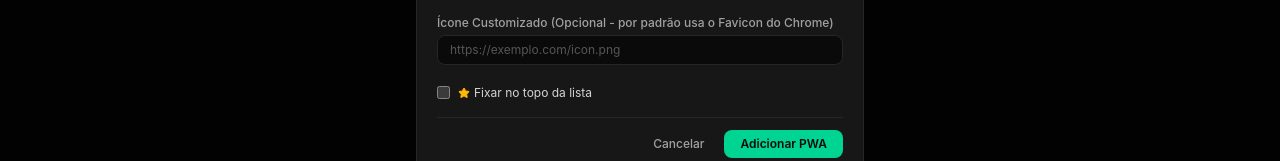
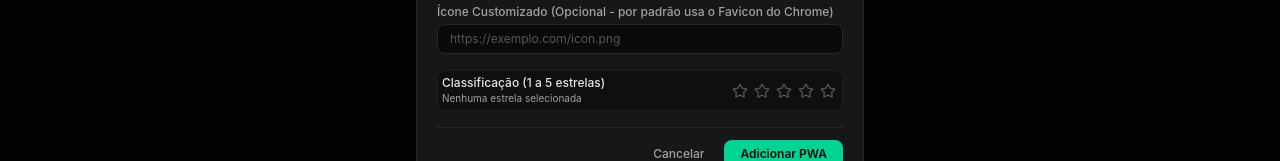
Before and after one commit to pinguelanarosca/HubPWA, a React (Vite) app: page / in a window 1280 px wide. Both pictures are taken after a click on the button "Cadastrar PWA manualmente". Shown: the part 615-776 px from the top of the page. Built offline with nearby package versions, Linux system fonts and the light colour scheme; no server answers.

Commit message:
feat: add 5-star rating system for PWAs
Replace boolean pinning with a 1-5 star rating system to allow better organization and prioritization of PWAs. Updated sorting logic and UI components to reflect new rating values.

```diff
--- a/src/App.tsx
+++ b/src/App.tsx
@@ -117,6 +117,10 @@ export default function App() {
         if (matches.length > 0) {
           // Consolidate metadata across all matched previous installations
           const isAnyPinned = matches.some((m) => m.pinned) || Boolean(scanned.pinned);
+          const maxRating = Math.max(
+            typeof scanned.rating === 'number' ? scanned.rating : 0,
+            ...matches.map((m) => (typeof m.rating === 'number' ? m.rating : (m.pinned ? 5 : 0)))
+          );
 
           // Combine aliases
           const allAliases = new Set<string>(scanned.aliases || []);
@@ -149,7 +153,8 @@ export default function App() {
 
           return {
             ...scanned,
-            pinned: isAnyPinned,
+            pinned: isAnyPinned || maxRating > 0,
+            rating: maxRating,
             aliases: Array.from(allAliases).filter(Boolean),
             notes: noteList.join(' | '),
             lastAccessedDate: latestDate,
@@ -370,10 +375,36 @@ export default function App() {
     );
   }, []);
 
-  // Toggle pin
+  // Set rating (0 to 5 stars)
+  const handleSetRating = useCallback((item: PWAItem, newRating: number) => {
+    setItems((prev) =>
+      prev.map((it) =>
+        it.id === item.id
+          ? {
+              ...it,
+              rating: newRating,
+              pinned: newRating > 0,
+            }
+          : it
+      )
+    );
+  }, []);
+
+  // Toggle pin / rating (toggles between 5 stars and 0)
   const handleTogglePin = useCallback((item: PWAItem) => {
     setItems((prev) =>
-      prev.map((it) => (it.id === item.id ? { ...it, pinned: !it.pinned } : it))
+      prev.map((it) => {
+        if (it.id === item.id) {
+          const currentRating = typeof it.rating === 'number' ? it.rating : (it.pinned ? 5 : 0);
+          const nextRating = currentRating > 0 ? 0 : 5;
+          return {
+            ...it,
+            pinned: nextRating > 0,
+            rating: nextRating,
+          };
+        }
+        return it;
+      })
     );
   }, []);
 
@@ -396,6 +427,7 @@ export default function App() {
       );
     } else {
       // Add
+      const initialRating = typeof data.rating === 'number' ? data.rating : (data.pinned ? 5 : 0);
       const newItem: PWAItem = {
         id: `pwa_${Date.now()}_${Math.random().toString(36).substring(2, 7)}`,
         name: data.name,
@@ -403,7 +435,8 @@ export default function App() {
         category: data.category,
         notes: data.notes,
         icon: finalIcon,
-        pinned: Boolean(data.pinned),
+        pinned: initialRating > 0,
+        rating: initialRating,
         lastAccessedDate: null,
         accessCount: 0,
         createdAt: new Date().toISOString(),
@@ -601,6 +634,7 @@ export default function App() {
                   onToggleStatus={handleToggleStatus}
                   onUpdateNote={handleUpdateNote}
                   onTogglePin={handleTogglePin}
+                  onSetRating={handleSetRating}
                   onEdit={(item) => {
                     setEditingItem(item);
                     setIsAddEditOpen(true);
@@ -617,6 +651,7 @@ export default function App() {
                   onToggleStatus={handleToggleStatus}
                   onUpdateNote={handleUpdateNote}
                   onTogglePin={handleTogglePin}
+                  onSetRating={handleSetRating}
                   onEdit={(item) => {
                     setEditingItem(item);
                     setIsAddEditOpen(true);
@@ -633,6 +668,7 @@ export default function App() {
                   onToggleStatus={handleToggleStatus}
                   onUpdateNote={handleUpdateNote}
                   onTogglePin={handleTogglePin}
+                  onSetRating={handleSetRating}
                   onEdit={(item) => {
                     setEditingItem(item);
                     setIsAddEditOpen(true);
--- a/src/components/AddEditPWAModal.tsx
+++ b/src/components/AddEditPWAModal.tsx
@@ -2,6 +2,7 @@ import React, { useState, useEffect } from 'react';
 import { X, Globe, Star, RotateCw } from 'lucide-react';
 import { PWAItem } from '../types/pwa';
 import { PWAIcon } from './PWAIcon';
+import { StarRating } from './StarRating';
 import { getCleanDomain, resolveFaviconAtInsertion } from '../utils/pwaLogic';
 
 interface AddEditPWAModalProps {
@@ -27,6 +28,7 @@ export const AddEditPWAModal: React.FC<AddEditPWAModalProps> = ({
   const [profileDirectory, setProfileDirectory] = useState('');
   const [aliasesText, setAliasesText] = useState('');
   const [pinned, setPinned] = useState(false);
+  const [rating, setRating] = useState(0);
   const [error, setError] = useState('');
 
   useEffect(() => {
@@ -40,7 +42,9 @@ export const AddEditPWAModal: React.FC<AddEditPWAModalProps> = ({
       setCustomIcon(isAutoFavicon ? '' : (editingItem.icon || ''));
       setProfileDirectory(editingItem.profileDirectory || '');
       setAliasesText(Array.isArray(editingItem.aliases) ? editingItem.aliases.join(', ') : '');
-      setPinned(Boolean(editingItem.pinned));
+      const initialRating = typeof editingItem.rating === 'number' ? editingItem.rating : (editingItem.pinned ? 5 : 0);
+      setRating(initialRating);
+      setPinned(initialRating > 0);
       setError('');
     } else {
       setName('');
@@ -50,6 +54,7 @@ export const AddEditPWAModal: React.FC<AddEditPWAModalProps> = ({
       setCustomIcon('');
       setProfileDirectory('');
       setAliasesText('');
+      setRating(0);
       setPinned(false);
       setError('');
     }
@@ -103,7 +108,8 @@ export const AddEditPWAModal: React.FC<AddEditPWAModalProps> = ({
       icon: customIcon.trim() || resolveFaviconAtInsertion(finalUrl),
       profileDirectory: profileDirectory.trim() || undefined,
       aliases: parsedAliases.length > 0 ? parsedAliases : undefined,
-      pinned,
+      pinned: rating > 0 || pinned,
+      rating,
     });
     onClose();
   };
@@ -304,19 +310,26 @@ export const AddEditPWAModal: React.FC<AddEditPWAModalProps> = ({
             />
           </div>
 
-          {/* Pin option */}
-          <div className="flex items-center gap-2 pt-1">
-            <input
-              id="pwa-pinned"
-              type="checkbox"
-              checked={pinned}
-              onChange={(e) => setPinned(e.target.checked)}
-              className="rounded bg-neutral-950 border-neutral-800 text-emerald-500 focus:ring-0 cursor-pointer"
+          {/* 1 to 5 Stars Classification */}
+          <div className="flex items-center justify-between pt-1 pb-1 px-1 rounded-lg bg-neutral-950/60 border border-neutral-800/60 p-2">
+            <div>
+              <label className="text-xs font-medium text-neutral-200 block">
+                Classificação (1 a 5 estrelas)
+              </label>
+              <p className="text-[10px] text-neutral-400">
+                {rating > 0
+                  ? `${rating} estrela${rating > 1 ? 's' : ''} (fixada com prioridade)`
+                  : 'Nenhuma estrela selecionada'}
+              </p>
+            </div>
+            <StarRating
+              rating={rating}
+              onChange={(newRating) => {
+                setRating(newRating);
+                setPinned(newRating > 0);
+              }}
+              size="md"
             />
-            <label htmlFor="pwa-pinned" className="text-xs text-neutral-300 flex items-center gap-1 cursor-pointer">
-              <Star className="w-3 h-3 text-amber-400 fill-amber-400" />
-              <span>Fixar no topo da lista</span>
-            </label>
           </div>
 
           {/* Form Actions */}
--- a/src/components/CompactTableView.tsx
+++ b/src/components/CompactTableView.tsx
@@ -1,9 +1,10 @@
 import React from 'react';
-import { ExternalLink, Star, Trash2, Edit2, User } from 'lucide-react';
+import { ExternalLink, Trash2, Edit2, User } from 'lucide-react';
 import { PWAItem } from '../types/pwa';
 import { PWAIcon } from './PWAIcon';
 import { StatusIndicator } from './StatusIndicator';
 import { InlineNoteInput } from './InlineNoteInput';
+import { StarRating } from './StarRating';
 import { getCleanDomain } from '../utils/pwaLogic';
 
 interface CompactTableViewProps {
@@ -13,6 +14,7 @@ interface CompactTableViewProps {
   onToggleStatus: (item: PWAItem) => void;
   onUpdateNote: (item: PWAItem, newNote: string) => void;
   onTogglePin: (item: PWAItem) => void;
+  onSetRating?: (item: PWAItem, rating: number) => void;
   onEdit: (item: PWAItem) => void;
   onDelete: (id: string) => void;
 }
@@ -24,6 +26,7 @@ export const CompactTableView: React.FC<CompactTableViewProps> = ({
   onToggleStatus,
   onUpdateNote,
   onTogglePin,
+  onSetRating,
   onEdit,
   onDelete,
 }) => {
@@ -41,38 +44,30 @@ export const CompactTableView: React.FC<CompactTableViewProps> = ({
       <table className="w-full text-left text-xs border-collapse">
         <thead>
           <tr className="border-b border-neutral-800 bg-neutral-900/60 text-neutral-400 font-medium select-none text-[11px]">
-            <th className="py-2 px-3 w-10 text-center">Fixar</th>
+            <th className="py-2 px-3 w-32 text-left">Classificação</th>
             <th className="py-2 px-3 w-36">Status Hoje</th>
             <th className="py-2 px-3 min-w-[220px]">PWA & Domínio</th>
-            <th className="py-2 px-3 min-w-[280px]">Anotações (Clique para editar)</th>
+            <th className="py-2 px-3 min-w-[260px]">Anotações (Clique para editar)</th>
+            <th className="py-2 px-3 w-20 text-right">Ações</th>
           </tr>
         </thead>
         <tbody className="divide-y divide-neutral-900/80">
           {items.map((item) => {
             const domain = getCleanDomain(item.url);
+            const currentRating = typeof item.rating === 'number' ? item.rating : (item.pinned ? 5 : 0);
 
             return (
               <tr
                 key={item.id}
                 className="group hover:bg-neutral-900/50 transition-colors h-9"
               >
-                {/* Pin Button */}
-                <td className="py-1 px-3 text-center">
-                  <button
-                    type="button"
-                    onClick={() => onTogglePin(item)}
-                    title={item.pinned ? 'Desafixar PWA' : 'Fixar no topo'}
-                    aria-label={item.pinned ? 'Desafixar PWA' : 'Fixar no topo'}
-                    className={`p-1 rounded cursor-pointer transition-colors ${
-                      item.pinned
-                        ? 'text-amber-400 hover:text-amber-300'
-                        : 'text-neutral-400 hover:text-neutral-300 opacity-20 group-hover:opacity-100'
-                    }`}
-                  >
-                    <Star
-                      className={`w-3.5 h-3.5 ${item.pinned ? 'fill-amber-400' : ''}`}
-                    />
-                  </button>
+                {/* 1 to 5 Star Rating */}
+                <td className="py-1 px-3 whitespace-nowrap">
+                  <StarRating
+                    rating={currentRating}
+                    onChange={(newRating) => (onSetRating ? onSetRating(item, newRating) : onTogglePin(item))}
+                    size="sm"
+                  />
                 </td>
 
                 {/* Status Indicator (Verde / Vermelho - Clicável para Alternar Status) */}
@@ -135,6 +130,30 @@ export const CompactTableView: React.FC<CompactTableViewProps> = ({
                     placeholder="Adicionar nota rápida..."
                   />
                 </td>
+
+                {/* Ações: Editar e Excluir */}
+                <td className="py-1 px-3 text-right whitespace-nowrap">
+                  <div className="flex items-center justify-end gap-1 opacity-80 group-hover:opacity-100 transition-opacity">
+                    <button
+                      type="button"
+                      onClick={() => onEdit(item)}
+                      title={`Editar ${item.name}`}
+                      aria-label={`Editar ${item.name}`}
+                      className="p-1 rounded text-neutral-400 hover:text-white hover:bg-neutral-800 transition-colors cursor-pointer"
+                    >
+                      <Edit2 className="w-3.5 h-3.5" />
+                    </button>
+                    <button
+                      type="button"
+                      onClick={() => onDelete(item.id)}
+                      title={`Excluir ${item.name}`}
+                      aria-label={`Excluir ${item.name}`}
+                      className="p-1 rounded text-neutral-400 hover:text-rose-400 hover:bg-rose-950/40 transition-colors cursor-pointer"
+                    >
+                      <Trash2 className="w-3.5 h-3.5" />
+                    </button>
+                  </div>
+                </td>
               </tr>
             );
           })}
--- a/src/components/ControlToolbar.tsx
+++ b/src/components/ControlToolbar.tsx
@@ -128,7 +128,7 @@ export const ControlToolbar: React.FC<ControlToolbarProps> = ({
               aria-label="Ordenar PWAs"
               className="bg-neutral-900 border border-neutral-800 text-neutral-300 text-xs rounded-lg pl-7 pr-3 py-1.5 focus:outline-none focus:border-neutral-600 appearance-none cursor-pointer"
             >
-              <option value="pinned">Fixadas primeiro</option>
+              <option value="pinned">Classificação (Estrelas)</option>
               <option value="name">Nome (A - Z)</option>
               <option value="category">Por Categoria</option>
               <option value="accessCount">Mais Acessadas</option>
--- /dev/null
+++ b/src/components/StarRating.tsx
@@ -0,0 +1,82 @@
+import React, { useState } from 'react';
+import { Star } from 'lucide-react';
+
+interface StarRatingProps {
+  rating?: number; // 0 to 5
+  onChange?: (rating: number) => void;
+  size?: 'xs' | 'sm' | 'md';
+  readonly?: boolean;
+  className?: string;
+}
+
+export const StarRating: React.FC<StarRatingProps> = ({
+  rating = 0,
+  onChange,
+  size = 'sm',
+  readonly = false,
+  className = '',
+}) => {
+  const [hoverRating, setHoverRating] = useState<number | null>(null);
+
+  const starSizes = {
+    xs: 'w-2.5 h-2.5',
+    sm: 'w-3.5 h-3.5',
+    md: 'w-4 h-4',
+  }[size];
+
+  const effectiveRating = hoverRating !== null ? hoverRating : (rating || 0);
+
+  const handleClick = (e: React.MouseEvent, starIndex: number) => {
+    e.stopPropagation();
+    if (readonly || !onChange) return;
+    // Clicking the current rating resets to 0 (unrated)
+    if (rating === starIndex) {
+      onChange(0);
+    } else {
+      onChange(starIndex);
+    }
+  };
+
+  return (
+    <div
+      className={`inline-flex items-center gap-0.5 select-none ${className}`}
+      onMouseLeave={() => setHoverRating(null)}
+      title={readonly ? `${rating || 0} de 5 estrelas` : undefined}
+    >
+      {[1, 2, 3, 4, 5].map((starIndex) => {
+        const isFilled = starIndex <= effectiveRating;
+
+        return (
+          <button
+            key={starIndex}
+            type="button"
+            disabled={readonly}
+            onClick={(e) => handleClick(e, starIndex)}
+            onMouseEnter={() => !readonly && setHoverRating(starIndex)}
+            title={
+              readonly
+                ? undefined
+                : rating === starIndex
+                ? `Remover classificação (${rating} estrelas)`
+                : `Classificar com ${starIndex} estrela${starIndex > 1 ? 's' : ''}`
+            }
+            aria-label={`Classificação: ${starIndex} de 5 estrelas`}
+            className={`p-0.5 rounded transition-transform duration-100 ${
+              readonly
+                ? 'cursor-default'
+                : 'cursor-pointer hover:scale-115 active:scale-95 focus:outline-hidden'
+            }`}
+          >
+            <Star
+              className={`${starSizes} transition-colors ${
+                isFilled
+                  ? 'text-amber-400 fill-amber-400 drop-shadow-[0_0_2px_rgba(251,191,36,0.6)]'
+                  : 'text-neutral-600 hover:text-amber-400/60'
+              }`}
+            />
+          </button>
+        );
+      })}
+    </div>
+  );
+};
--- a/src/types/pwa.ts
+++ b/src/types/pwa.ts
@@ -8,6 +8,7 @@ export interface PWAItem {
   lastAccessedDate: string | null; // ISO YYYY-MM-DD or full timestamp
   accessCount: number;
   pinned?: boolean;
+  rating?: number; // 0 to 5 stars (0 = sem estrelas, 1 a 5)
   createdAt: string;
   rawFileName?: string;
   appId?: string;
```
Also changed, not shown: src/components/CardsView.tsx (+36 -23 lines), src/components/DenseGridView.tsx (+34 -28 lines), src/utils/pwaLogic.ts (+10 -6 lines), 1 other file (tests, documents, lock files or other folders).
